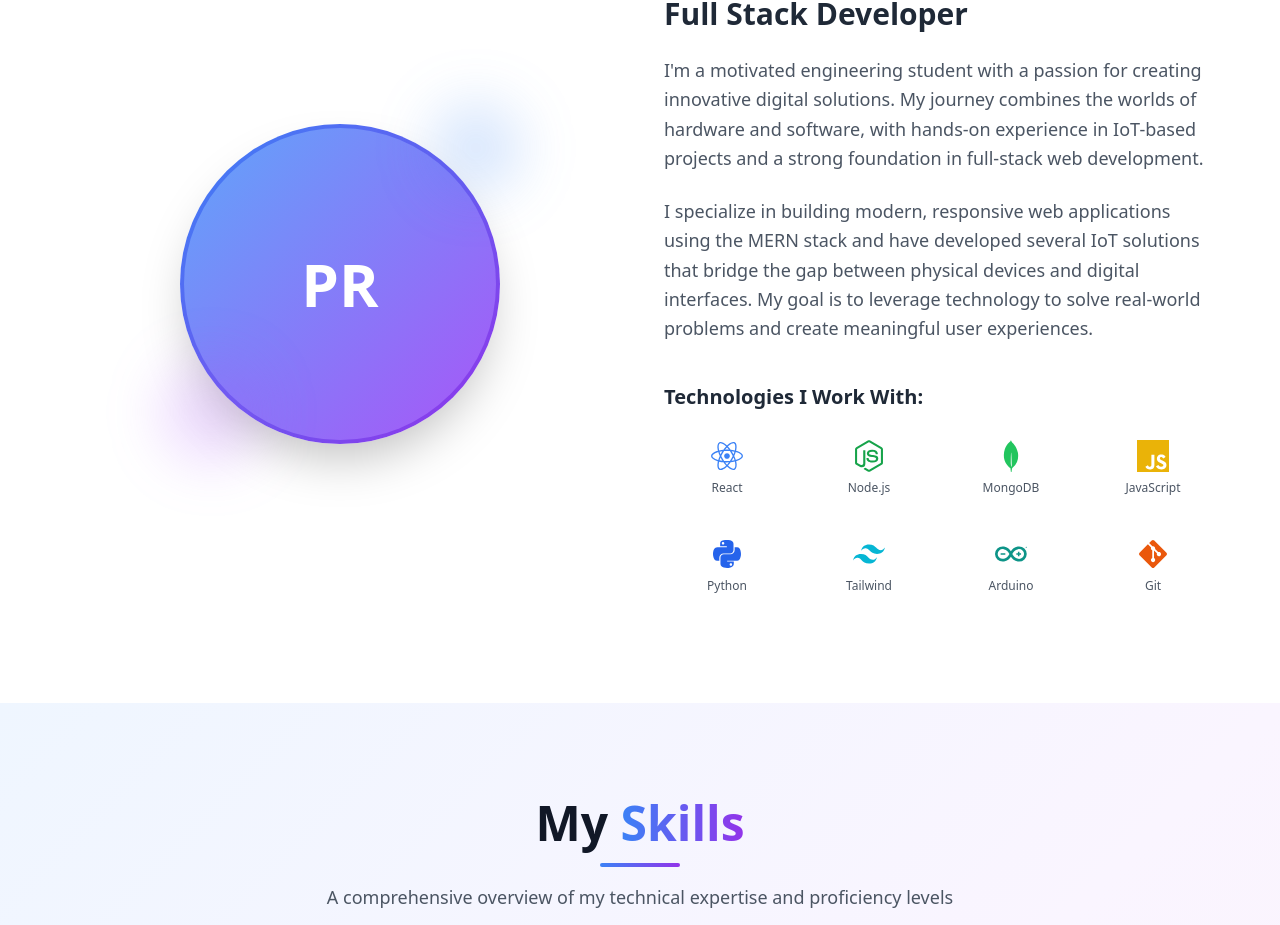
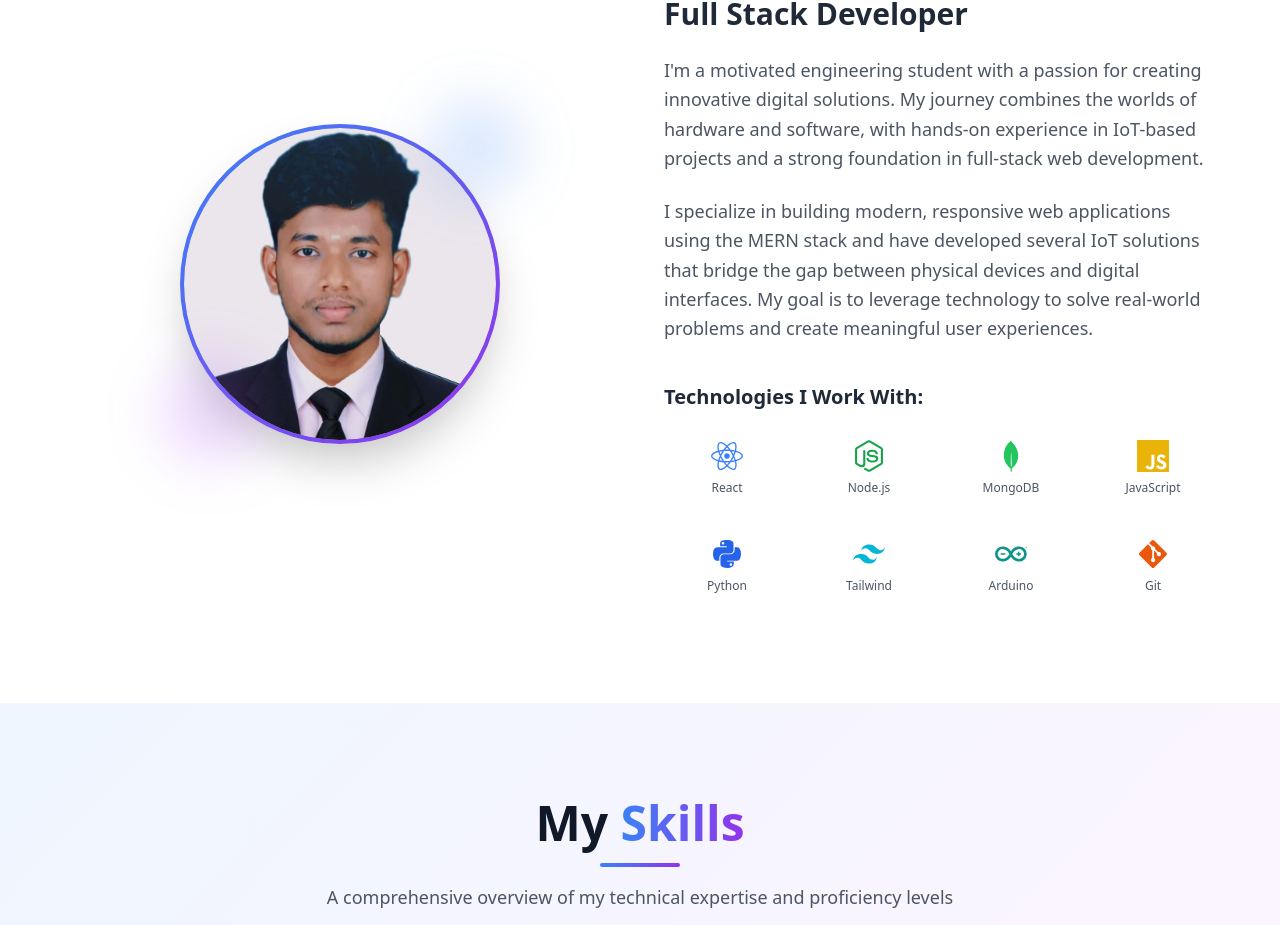
Before and after one commit to Prashanth-Ravikumar/Portfolio, a React (Vite) app: page / in a window 1280 px wide. Shown: the part 1052-1977 px from the top of the page. Built offline with nearby package versions, Linux system fonts and the light colour scheme.

Commit message:
Updated Profile image

```diff
--- a/src/components/About.jsx
+++ b/src/components/About.jsx
@@ -68,7 +68,11 @@
                 <div className="w-full h-full rounded-full bg-gray-200 dark:bg-gray-800 flex items-center justify-center overflow-hidden">
                   {/* Placeholder for profile image */}
                   <div className="w-full h-full bg-gradient-to-br from-blue-400 to-violet-500 flex items-center justify-center text-white text-6xl font-bold">
-                    PR
+                    <img
+                      src="/profile.jpg"
+                      alt="Profile"
+                      className="w-full h-full object-cover rounded-full"
+                    />
                   </div>
                 </div>
               </div>
```
